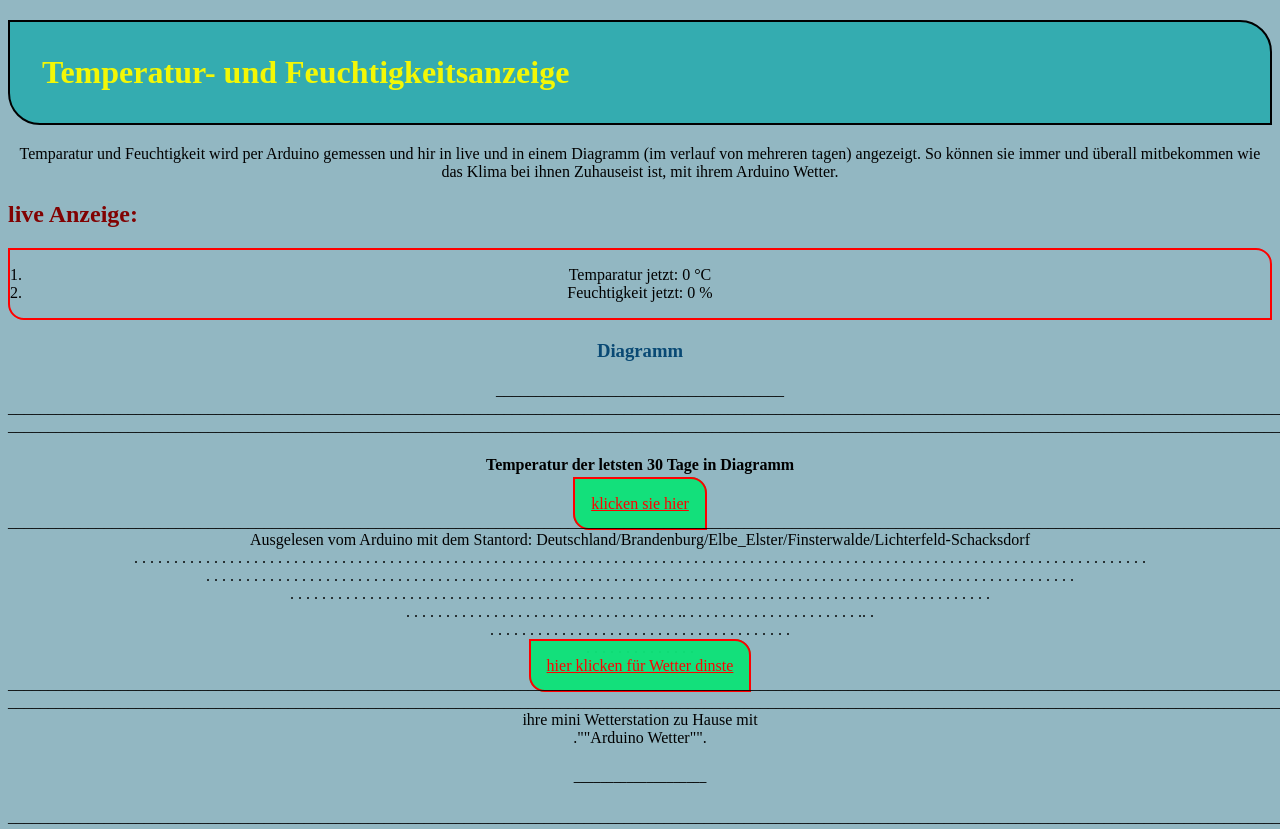
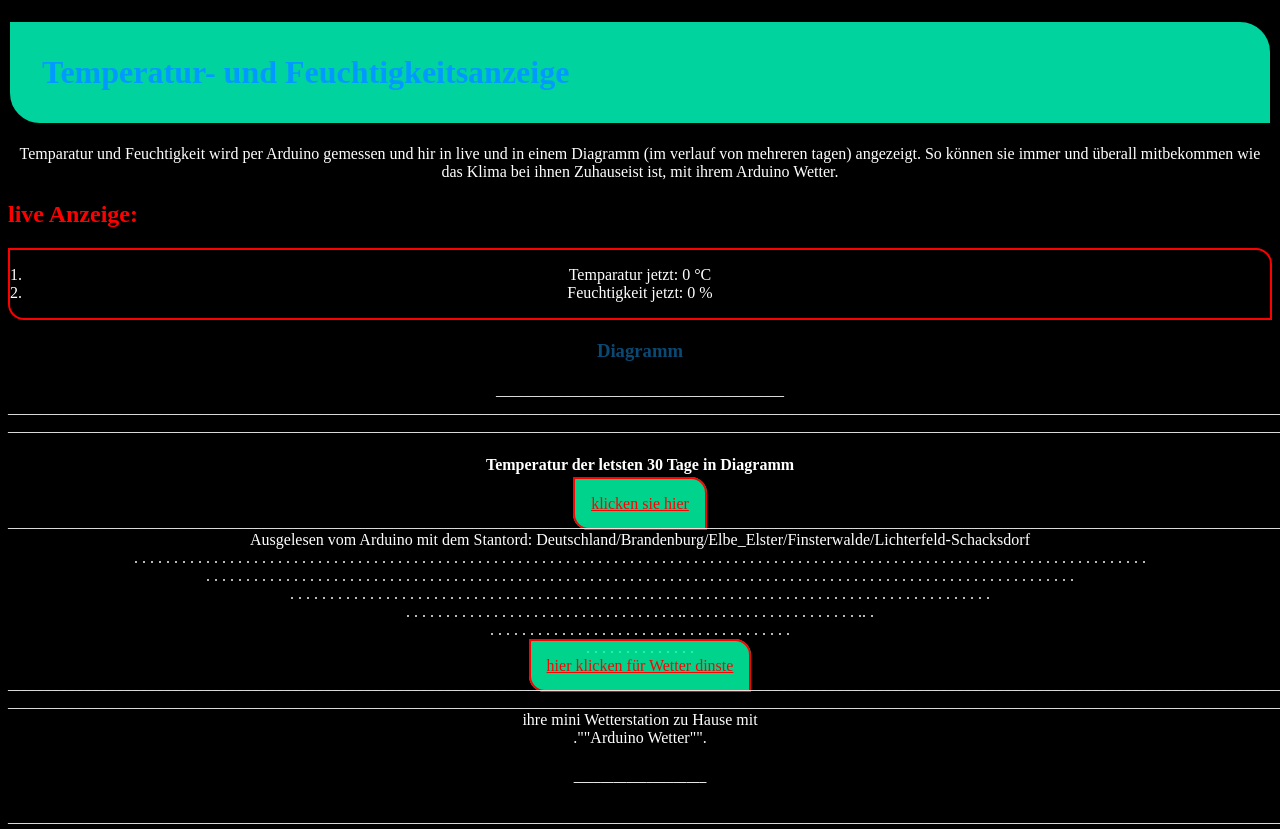
Before and after one commit to Aurel15/serverTempHum, a website: page index.html in a window 1280 px wide. Shown: the top 829 px of the page. Drawn offline with nearby package versions, Linux system fonts and the light colour scheme; no server answers.

Commit message:
darkmode

```diff
--- a/index.html
+++ b/index.html
@@ -27,6 +27,7 @@
         <div id="chart"></div>
         <script src="https://cdn.jsdelivr.net/npm/apexcharts"></script>
         <script src="js/code.js"></script>
+    <div>
         <div>_________________________________________________________________________________________________________________________________________________________________</div>
 
 
--- a/public/css/style.css
+++ b/public/css/style.css
@@ -1,20 +1,36 @@
 
-h1 {  color: rgb(243, 247, 6);}
-h1 {background-color: rgba(4, 167, 167, 0.658);;}
-h2 {  color: rgb(129, 2, 2);}
+h1 {  color: rgb(0, 153, 255);}
+h1 {background-color: rgba(0, 255, 191, 0.829);}
+h2 {  color: rgb(255, 0, 0);}
 h3 {  color: rgb(9, 73, 116);}
 div {text-align:center}
 div {text-align-last: center;}
 ol {text-align:center}
 div {text-align:center}
-body {background-color: rgba(68, 131, 150, 0.582);}
+
+
+body {
+    background-color: black;
+    color: rgb(255, 255, 255);
+}
+/*html[data-theme='dark'] {
+    --hue: 210;
+    --accent-hue: 25;   --text-color-normal: hsl(var(--hue), 10%, 62%);
+    --text-color-light: hsl(var(--hue), 15%, 35%);
+    --text-color-richer: hsl(var(--hue), 50%, 72%);
+    --text-color-highlight: hsl(var(--accent-hue), 70%, 45%);  --link-color: hsl(var(--hue), 90%, 70%);
+    --accent-color: hsl(var(--accent-hue), 100%, 70%);
+    --error-color: rgb(240, 50, 50);  --button-background: hsl(var(--hue), 63%, 43%);
+    --button-text-color: black;  --background: hsl(var(--hue), 20%, 12%);
+}*/
+
 h3 {text-align: center;}
 a {color: red;;}
 .flex-contaimer {
     display: flex;
 }
 a {
-    background-color: rgba(14, 226, 120, 0.959);
+    background-color:  rgba(0, 255, 170, 0.829);
 }
 
 a {
--- a/public/js/code.js
+++ b/public/js/code.js
@@ -95,7 +95,10 @@ var options = {
     ],
     title: {
         text: '"grün:%, blau:°C" ... Tagesdiagramm für teperatur .',
-        align: 'center'
+        align: 'center',
+        style: {
+            color: 'white'
+        },
     },
     markers: {
         size: 0
@@ -113,7 +116,10 @@ var options = {
             min: -5,
             labels:{
                 formatter: function (value) {return value + "°C"}
-            }
+            },
+            style: {
+                color: 'white'
+            },
         },
         {
             opposite: true,
@@ -122,11 +128,75 @@ var options = {
             labels:{
                 formatter: function (value) {return value + "%"}
             },
+            style: {
+                color: 'white'
+            },
         }
     ],
     legend: {
         show: false
+    },
+    dropShadow: {
+        enabled: true,
+        top: 0,
+        left: 0,
+        blur: 0,
+        opacity: 0.5
+    },
+    /*fill: {
+        type: 'pattern',
+        pattern: {
+            style: 'verticalLines',
+            width: 6,
+            height: 6,
+            strokeWidth: 2
+        }
+    }*/
+    /*colors:['#F44336', '#E91E63', '#9C27B0']*/
+    fill: {
+        colors: ['#F44336', '#E91E63', '#9C27B0']
+    },
+
+    dataLabels: {
+        style: {
+            colors: ['#F44336', '#E91E63', '#9C27B0']
+        }
+    },
+
+    /*markers: {
+        colors: ['#F44336', '#E91E63', '#9C27B0']
+    }*/
+
+    grid: {
+        row: {
+            colors: ['black']
+        },
+        column: {
+            colors: ['black']
+        }
+    },
+
+    /*subtitle: {
+        text: 'test 123',
+        align: 'left',
+        margin: 10,
+        offsetX: 0,
+        offsetY: 0,
+        floating: false,
+        style: {
+            fontSize:  '14px',
+            color:  '#9699a2'
+        },
+    }*/
+
+    theme: {
+        mode: 'dark'
     }
+
+
+
+
+
 }
 
 var chart = new ApexCharts(
```
Also changed, not shown: node.js (line endings or trailing spaces).
